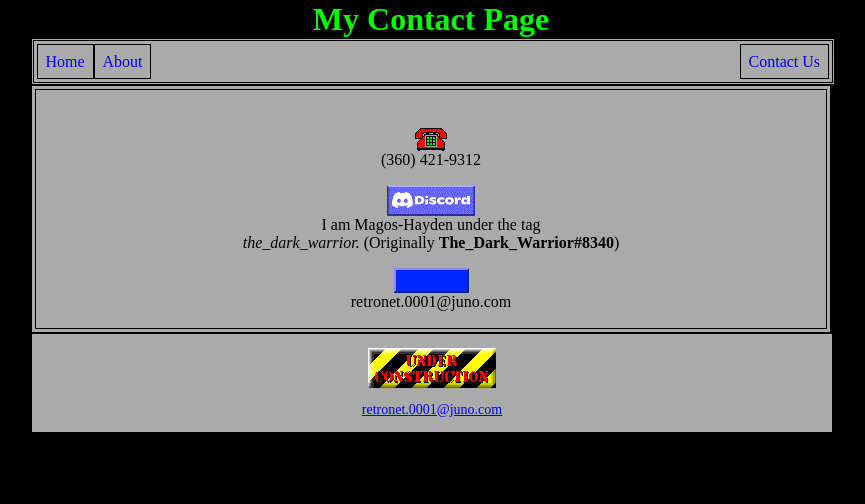
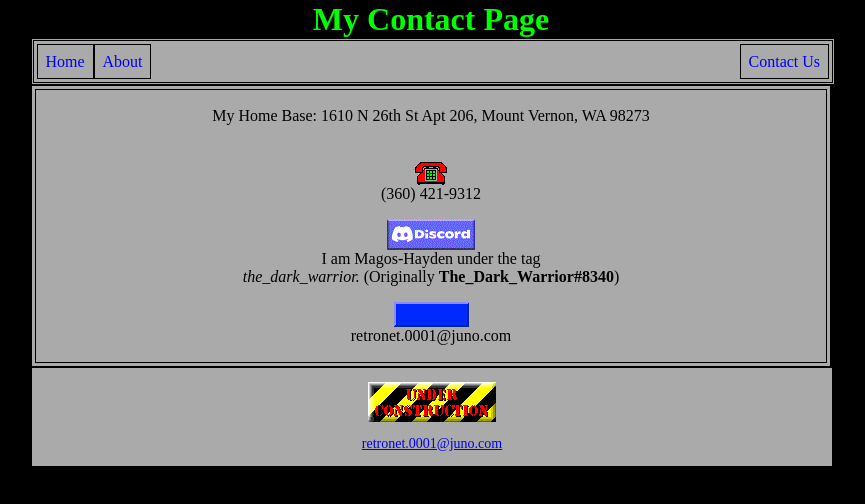
Before and after one commit to Magos-Hayden/magos-hayden.github.io, a plain HTML site: page contact.htm in a window 1280 px wide. Shown: the whole page, without its empty margins (209-1074 px from the left). Drawn offline with Linux system fonts and the light colour scheme.

Commit message:
Update contact.htm

```diff
--- a/contact.htm
+++ b/contact.htm
@@ -6,7 +6,6 @@
 	<meta name="viewport" content="width=device-width, initial-scale=1">
 	<link rel="stylesheet" href="css/retronet.css">
 </head>
-
 <body>
 	<header>
 		<h1>My Contact Page</h1>
@@ -31,6 +30,7 @@
 			<tr>
 				<td>
 				<center>
+					<p>My Home Base: 1610 N 26th St Apt 206, Mount Vernon, WA 98273</p>
 					<p><img src="images/phone.gif" alt="animated gif of an old phone ringing"> (360) 421-9312</p>
 					<p><a href="https://discord.gg/"><img src="images/discord.gif" alt="discord icon"></a> I am Magos-Hayden under the tag <br> <em>the_dark_warrior.</em> (Originally <strong>The_Dark_Warrior#8340</strong>) </p>
 					<p><a href="mailto:retronet.0001@juno.com"><img src="images/email5.gif" alt="email button gif"></a>retronet.0001@juno.com</p>
```
